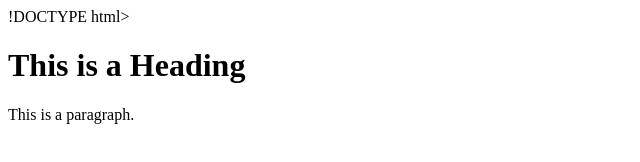
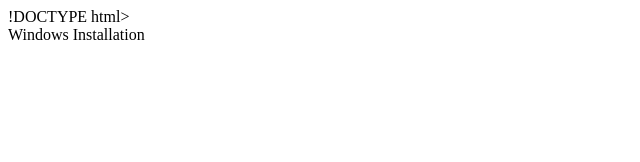
Before and after one commit to Alan-guru/Lerning-git, a plain HTML site: page index.html in a window 1280 px wide. Shown: the whole page, without its empty margins (0-640 px from the left). Drawn offline with Linux system fonts and the light colour scheme.

Commit message:
Update index.html

```diff
--- a/index.html
+++ b/index.html
@@ -5,8 +5,9 @@
 </head>
 <body>
 
-<h1>This is a Heading</h1>
-<p>This is a paragraph.</p>
+<div class="nav-bar"
+     <h5>Windows Installation</h5>
+     <div>
 
 </body>
 </html>
```
